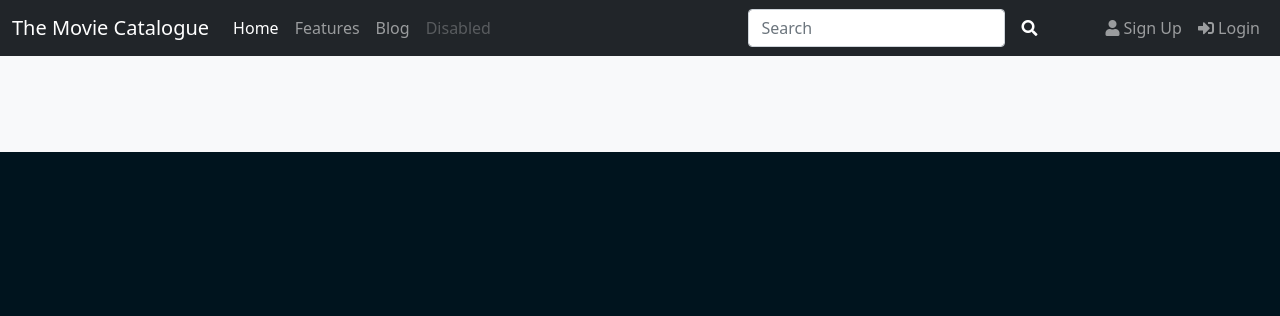
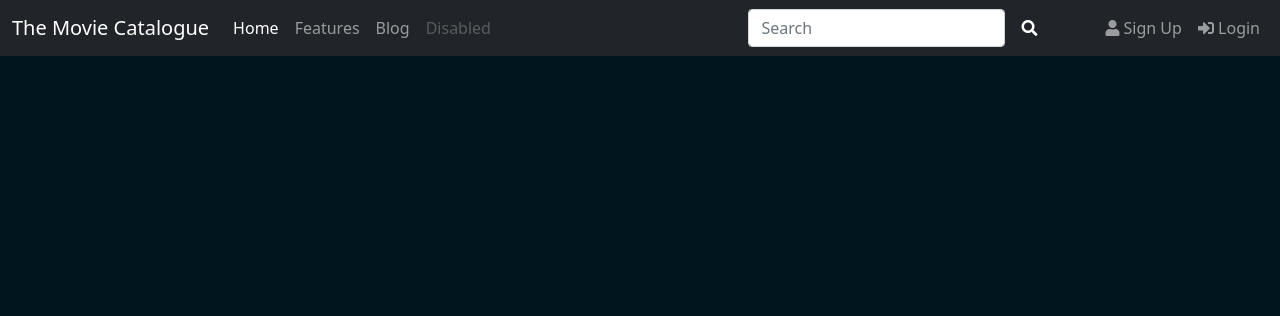
Before and after one commit to sharuman/movie-portal, a Django app: template movies/templates/search_results.html in a window 1280 px wide. Shown: the top 316 px of the page. Run offline with Django 3.2, Linux system fonts and the light colour scheme; the template is opened without the code that fills it, so the values that code supplies are empty; some libraries are stand-ins or nearby versions.

Commit message:
Changed background of search view to dark
Changed background so that it fits to the rest of our website layout

```diff
--- a/movies/templates/search_results.html
+++ b/movies/templates/search_results.html
@@ -8,7 +8,7 @@
 
 {% block body %}
 
-  <div class="album py-5 bg-light">
+  <div class="album py-5">
     <div class="container">
       {% if error %}
         <div class="alert alert-danger" role="alert">
```
